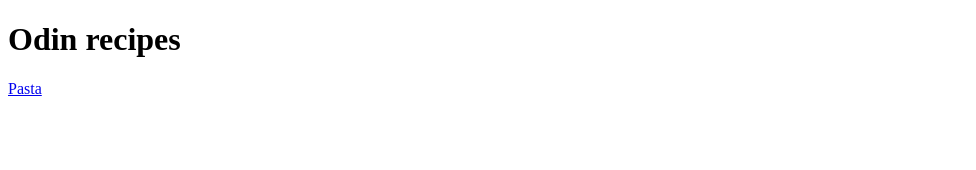
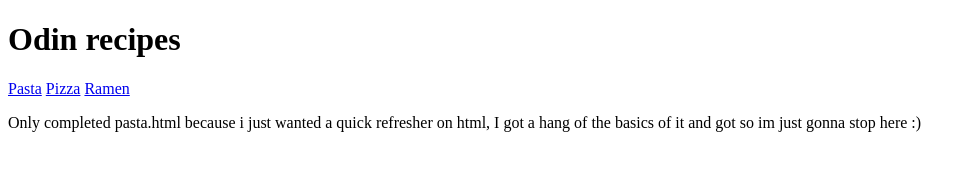
Before and after one commit to Mattb110/odin-recipes, a plain HTML site: page index.html in a window 1280 px wide. Shown: the whole page, without its empty margins (0-976 px from the left). Drawn offline with Linux system fonts and the light colour scheme.

Commit message:
done for now, may come back and fix this project up later

```diff
--- a/index.html
+++ b/index.html
@@ -9,5 +9,8 @@
 <body>
     <h1>Odin recipes</h1>
     <a href="recipes/pasta.html">Pasta</a>
+    <a href="recipes/pizza.html">Pizza</a>
+    <a href="recipes/ramen.html">Ramen</a>
+    <p>Only completed pasta.html because i just wanted a quick refresher on html, I got a hang of the basics of it and got so im just gonna stop here :)</p>
 </body>
 </html>
```
Also changed, not shown: recipes/pizza.html (added), recipes/ramen.html (added).
